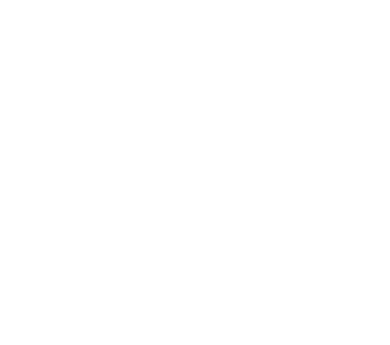
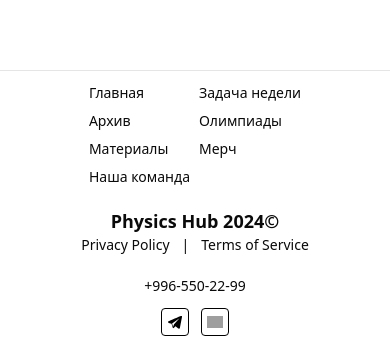
Before and after one commit to SabyrAlymbekov/PhysicsHub, a Next.js app: page / in a window 390 px wide. Shown: the part 2942-3287 px from the top of the page. Before the commit the page ends 3012 px from the top, so only its background shows below. Built offline with nearby package versions, Linux system fonts and the light colour scheme; no server answers; the database is empty; grey boxes are pictures that could not be loaded.

Commit message:
added showing olympiads on olympiads page & dynamic routing to olympiad page

```diff
--- a/app/(root)/layout.tsx
+++ b/app/(root)/layout.tsx
@@ -1,6 +1,6 @@
 import Navbar from '@/components/shared/navbar/Navbar'
 import React from 'react'
-// import Footer from "@/components/shared/footer/footer";
+import Footer from "@/components/shared/footer/footer";
 
 function Layout({ children } : { children: React.ReactNode}) {
   return (
@@ -9,7 +9,7 @@ function Layout({ children } : { children: React.ReactNode}) {
         <main>
             { children }
         </main>
-         {/*<Footer></Footer>*/}
+         <Footer></Footer>
     </div>
   )
 }
--- /dev/null
+++ b/app/(root)/olympiads/[id]/page.tsx
@@ -0,0 +1,16 @@
+import React from 'react';
+import OlympiadPage from "@/components/shared/olympiads/OlympiadPage";
+
+const Page = ({params} : {
+  params: { id: string }
+}) => {
+  return (
+    <div className="flex flex-col">
+      {/*Привет*/}
+
+      <OlympiadPage olympiadId={params.id} />
+    </div>
+  );
+};
+
+export default Page;
--- a/components/shared/footer/footer.tsx
+++ b/components/shared/footer/footer.tsx
@@ -5,7 +5,8 @@ import insta from "@/public/assets/icons/instagram.svg"
 
 const Footer = () => {
     return (
-        <footer className="w-full bg-white mt-auto">
+      <>
+          <footer className="md:block hidden w-full bg-white mt-auto border-t">
               <div className="container flex items-center justify-between gap-10 py-3">
                   <div className="flex gap-3 flex-col">
                       <div className="grid grid-cols-2 gap-2">
@@ -61,6 +62,66 @@ const Footer = () => {
 
               </div>
           </footer>
+          <footer className="md:hidden w-full bg-white mt-auto border-t">
+              <div className="container flex items-center sm:flex-row flex-col justify-between gap-5 py-3">
+                  <div className="flex gap-3 flex-col ">
+                      <div className="grid text-sm grid-cols-2 mini:grid-cols-2 sm:grid-cols-1 gap-2">
+                          <Link className="hover:opacity-50" href="/">
+                              Главная
+                          </Link>
+                          <Link className="hover:opacity-50" href="/weekly">
+                              Задача недели
+                          </Link>
+                          <Link className="hover:opacity-50" href="/archive">
+                              Архив
+                          </Link>
+                          <Link className="hover:opacity-50" href="/olympiads">
+                              Олимпиады
+                          </Link>
+                          <Link className="hover:opacity-50" href="/resources">
+                              Материалы
+                          </Link>
+                          <Link className="hover:opacity-50" href="/shop">
+                              Мерч
+                          </Link>
+                          <Link href="/team" className="hover:opacity-50">
+                              Наша команда
+                          </Link>
+
+                      </div>
+
+                  </div>
+                  <div className="grid grid-cols-1 justify-items-center">
+                      <span className="text-lg font-bold">Physics Hub 2024©</span>
+
+                      <div className="flex text-sm gap-3">
+
+                          <Link className="hover:opacity-50" href="/privacy-policy">
+                              Privacy Policy
+                          </Link>
+                          |
+                          <Link className="hover:opacity-50" href="/terms-of-service">
+                              Terms of Service
+                          </Link>
+                      </div>
+                  </div>
+                  <div className="flex gap-3 flex-col items-center">
+                      <span className="text-[14px]">+996-550-22-99</span>
+                      <div className="flex gap-3">
+
+                          <div className="w-7 h-7 rounded border-[1px] border-black flex items-center justify-center">
+                              <img className="w-4" src={tg.src} alt=""/>
+                          </div>
+                          <div className="w-7 h-7 rounded border-[1px] border-black flex items-center justify-center">
+                              <img className="w-4" src={insta.src} alt=""/>
+                          </div>
+                      </div>
+                  </div>
+
+
+              </div>
+          </footer>
+      </>
     );
 };
 
--- /dev/null
+++ b/components/shared/olympiads/OlympiadBlock.tsx
@@ -0,0 +1,33 @@
+import Image from "next/image"
+import Link from "next/link";
+
+const OlympiadBlock = ({olympiad}) => {
+  console.log(olympiad)
+  return (
+    <Link href={`/olympiads/${olympiad.id}`}>
+      <div className="olympiad-block w-full bg-gray-100 h-[200px] rounded-xl overflow-hidden">
+
+        <Image
+          className="w-full h-1/2 bg-black"
+          // src={`https://polaris-adygea.ru/images/programs/nauka/kruzhki_2021-2022/fizika_kruzhok.jpg`}
+          alt="olympiad"
+          // layout="fill"
+          // width=""
+        />
+        <div className="p-4">
+          <h2 className="text-xl font-bold text-gradient">
+            {olympiad.name}
+          </h2>
+          <p>
+            Registration: {new Date(olympiad.registrationStart).toLocaleDateString("de-DE")} — {new Date(olympiad.registrationEnd).toLocaleDateString("de-DE")}
+          </p>
+          <p className="truncate ...">
+            {olympiad.description}
+          </p>
+        </div>
+      </div>
+    </Link>
+  );
+};
+
+export default OlympiadBlock;
--- /dev/null
+++ b/components/shared/olympiads/OlympiadPage.tsx
@@ -0,0 +1,21 @@
+import React from 'react';
+import {getOlympiadById} from "@/lib/actions/olympiads/getOlympiadById";
+
+const OlympiadPage = async ({olympiadId}) => {
+  console.log(olympiadId);
+  // console.log("иди назуй")
+
+  const olympiad = await getOlympiadById(olympiadId);
+  console.log(olympiad);
+  return (
+    <div className="olympiadPage w-full py-10">
+      <div className="container">
+        <h1 className="text-2xl font-bold">
+          {olympiad.name}
+        </h1>
+      </div>
+    </div>
+  );
+};
+
+export default OlympiadPage;
--- a/components/shared/olympiads/RenderOlympiads.tsx
+++ b/components/shared/olympiads/RenderOlympiads.tsx
@@ -1,8 +1,14 @@
 import React from 'react'
+import OlympiadBlock from "@/components/shared/olympiads/OlympiadBlock";
 
-const RenderOlympiads = () => {
-    return <div>
-
+const RenderOlympiads = ({olympiads}) => {
+    console.log(olympiads);
+    return <div className="grid gap-5 grid-cols-3">
+        {
+            olympiads.map((olympiad) => (
+              <OlympiadBlock olympiad={olympiad} key={olympiad.id} />
+            ))
+        }
     </div>
 }
 
--- a/components/shared/olympiads/list.tsx
+++ b/components/shared/olympiads/list.tsx
@@ -2,14 +2,16 @@ import React from 'react';
 import DatePickerWithRange from "@/components/shared/olympiads/RangeDatePicker";
 import { Checkbox } from "@/components/ui/checkbox"
 import {getAllOlympiads} from "@/lib/actions/olympiads/getAllOlympiads";
+import RenderOlympiads from "@/components/shared/olympiads/RenderOlympiads";
 
 const OlympiadsList = async () => {
     const olympiads = await getAllOlympiads()
     console.log(olympiads)
 
+
     return <section className="container flex flex-col gap-10 mt-20">
         <div className="row w-full justify-between">
-            <DatePickerWithRange></DatePickerWithRange>
+            <DatePickerWithRange/>
             <div className="flex items-center space-x-2">
                 <label
                     htmlFor="terms"
@@ -21,7 +23,7 @@ const OlympiadsList = async () => {
             </div>
         </div>
         <div className="list">
-
+            <RenderOlympiads olympiads={olympiads} />
         </div>
     </section>
 }
--- a/tailwind.config.ts
+++ b/tailwind.config.ts
@@ -23,7 +23,8 @@ const config: Config = {
   		},
   		screens: {
   			xs: '420px',
-  			md: '830px'
+  			md: '830px',
+				mini: '700px'
   		},
   		borderRadius: {
   			lg: 'var(--radius)',
@@ -90,6 +91,9 @@ const config: Config = {
 		},
   	}
   },
-  plugins: [require("tailwindcss-animate")],
+  plugins: [
+		require("tailwindcss-animate"),
+		// require('@tailwindcss/line-clamp'),
+	],
 };
 export default config;
```
Lines whose indentation alone changed are shown as unchanged.
